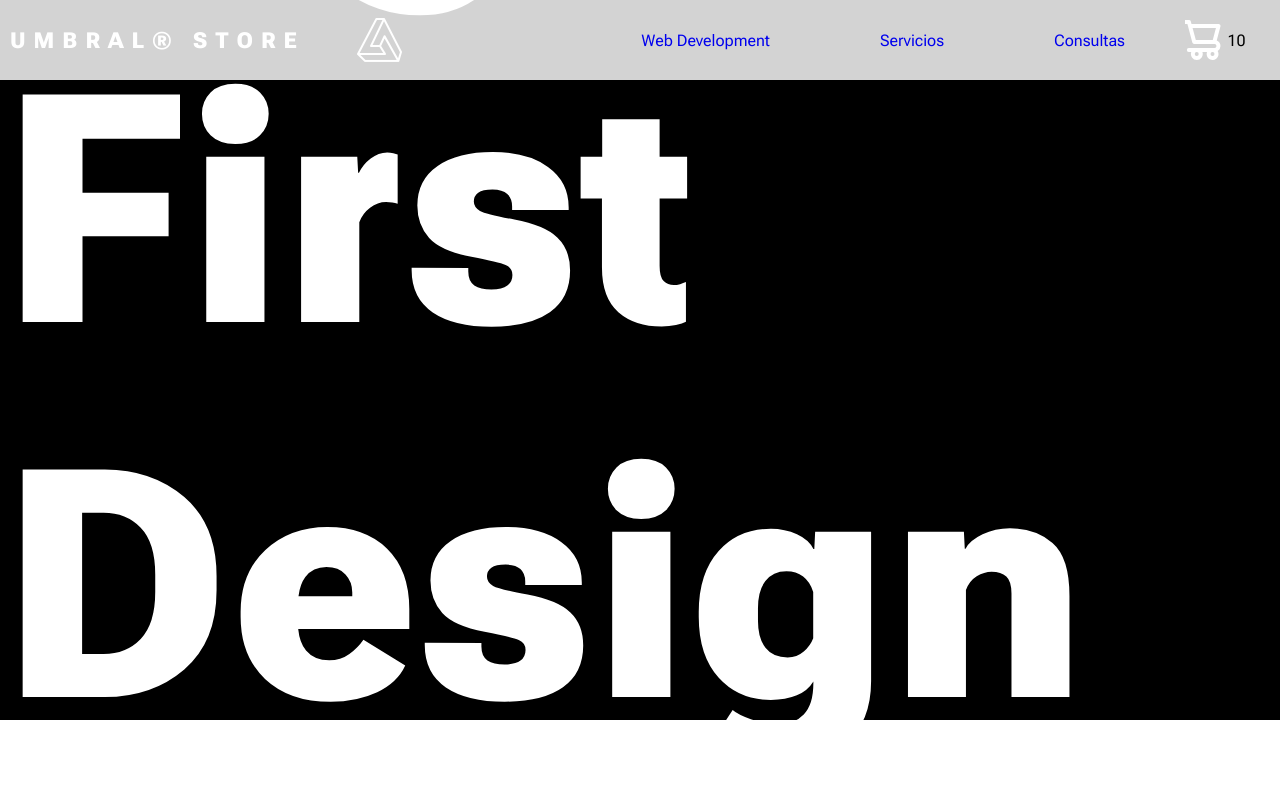
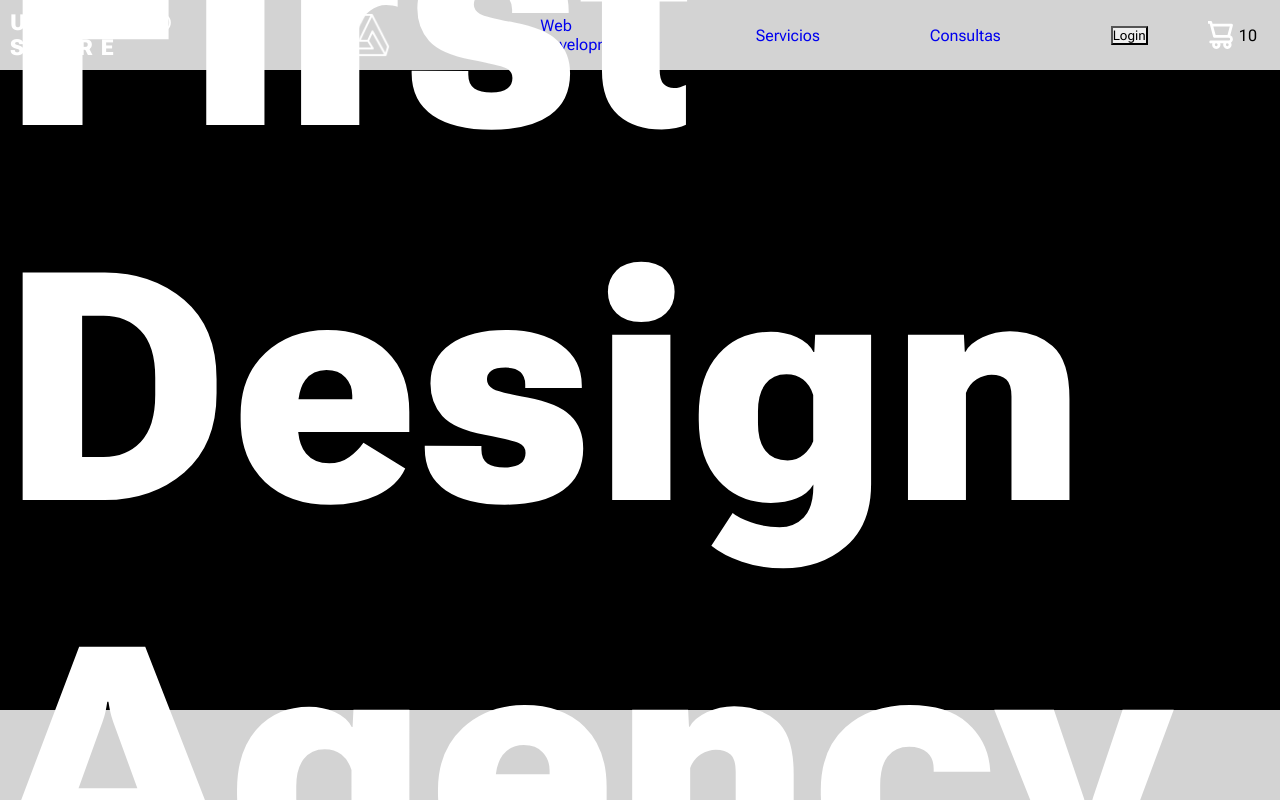
Before and after one commit to davidicabello/PreEntrega1-Cabello, a React (Vite) app: page / in a window 1280 px wide. Shown: the top 800 px of the page. Built offline with nearby package versions, Linux system fonts and the light colour scheme; the HTML template or start-up script is replaced by a standard one; a web font is replaced by a local one.

Commit message:
change title , tab icon , styles to index css

```diff
--- a/index.html
+++ b/index.html
@@ -1,13 +1,16 @@
 <!DOCTYPE html>
 <html lang="en">
+
 <head>
   <meta charset="UTF-8" />
-    <link rel="icon" type="image/svg+xml" href="/vite.svg" />
+  <link rel="icon" type="image/svg+xml" href="./src/assets/tabicon.png" />
   <meta name="viewport" content="width=device-width, initial-scale=1.0" />
-    <title>Vite + React</title>
+  <title>Umbral web store</title>
 </head>
+
 <body>
   <div id="root"></div>
   <script type="module" src="/src/main.jsx"></script>
 </body>
+
 </html>
--- a/src/App.jsx
+++ b/src/App.jsx
@@ -11,7 +11,7 @@ const App = () => {
         navLinkThree="Consultas"
         altBrandLogo="icono umbral"
       />
-      <ItemListContainer greeting="Digital- First Design Agency" />
+      <ItemListContainer greeting="Digital-First Design Agency Store./" />
     </div>
   );
 };
--- a/src/components/NavBar.jsx
+++ b/src/components/NavBar.jsx
@@ -12,6 +12,7 @@ import {
 } from "@chakra-ui/react";
 import CartWidget from "./CartWidget";
 const NavBar = ({
+  /*Paso las props para hacer el componente mas reutilizable asumo? */
   brand,
   navLinkOne,
   navLinkTwo,
@@ -48,6 +49,7 @@ const NavBar = ({
         <Link href="#">{navLinkOne}</Link>
         <Link href="#">{navLinkTwo}</Link>
         <Link href="#">{navLinkThree}</Link>
+        <Button>Login</Button>
       </Box>
       <Box>
         <CartWidget alt="icono carrito" />
--- a/src/index.css
+++ b/src/index.css
@@ -0,0 +1,24 @@
+html {
+    background-color: lightgray;
+}
+
+*,
+*::before,
+*::after {
+    box-sizing: border-box;
+}
+
+* {
+    margin: 0;
+    padding: 0;
+    font-family: 'Roboto Flex', sans-serif;
+    text-decoration: none;
+}
+
+img,
+picture,
+svg,
+video {
+    display: block;
+    max-width: 50%;
+}
--- a/src/stylesheets/CartWidget.css
+++ b/src/stylesheets/CartWidget.css
@@ -1,4 +1,4 @@
 .iconoCarrito {
-    width: 52px;
+    width: 32px;
     height: auto;
 }
--- a/src/stylesheets/NavBar.css
+++ b/src/stylesheets/NavBar.css
@@ -19,24 +19,3 @@
     --dark-grayish-blue: hsl(228, 12%, 48%);
     --white: hsl(0, 0%, 100%);
 }
-
-*,
-*::before,
-*::after {
-    box-sizing: border-box;
-}
-
-* {
-    margin: 0;
-    padding: 0;
-    font-family: 'Roboto Flex', sans-serif;
-    text-decoration: none;
-}
-
-img,
-picture,
-svg,
-video {
-    display: block;
-    max-width: 50%;
-}
```
Also changed, not shown: src/assets/tabicon.png (added). Lines whose indentation alone changed are shown as unchanged.
